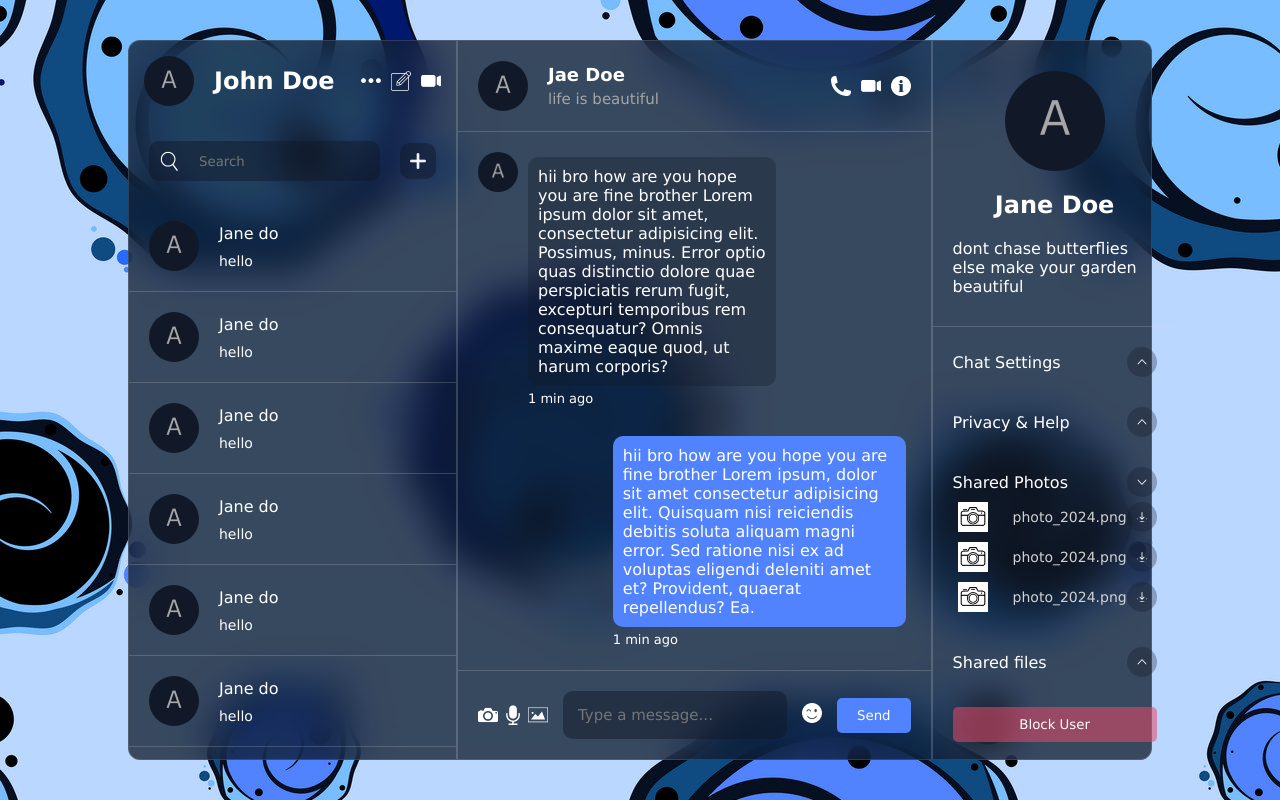
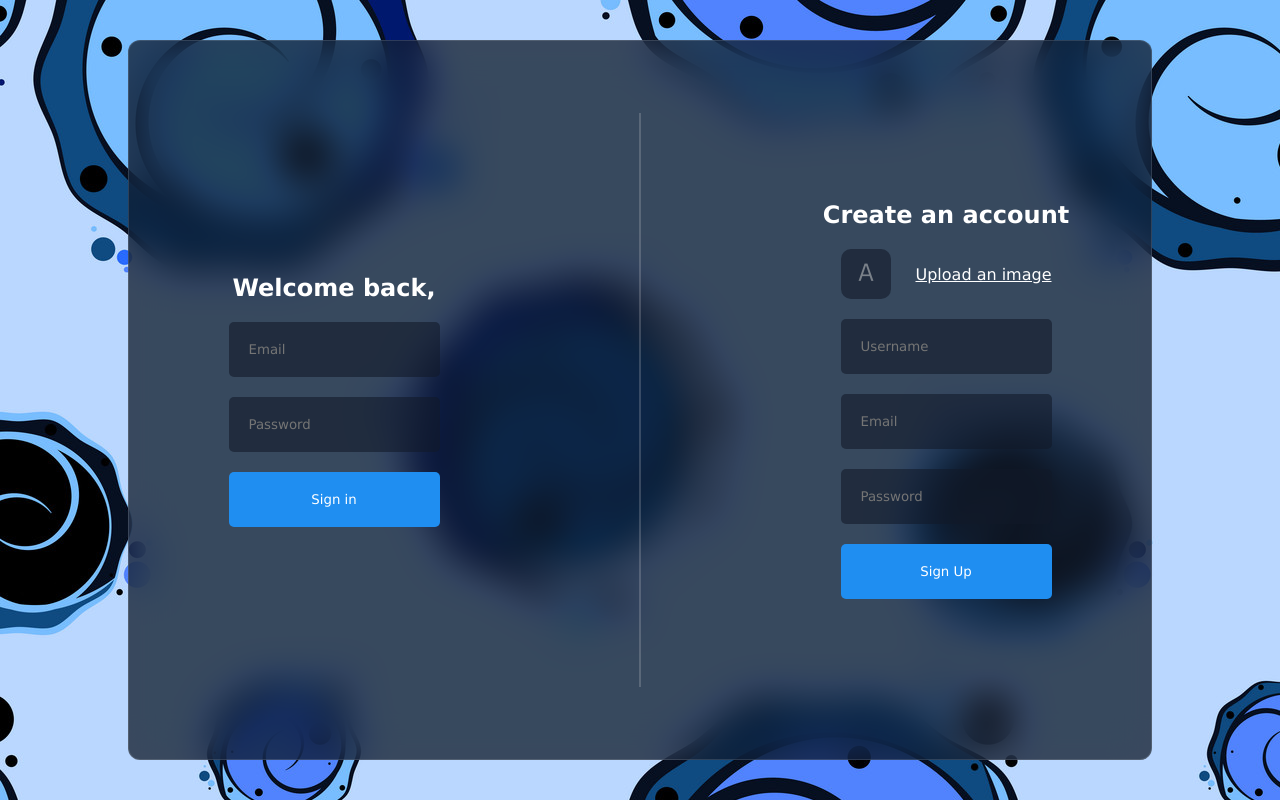
Before and after one commit to kamal-sethi/React-chat-app-with-firebase, a React (Create React App) app: page / in a window 1280 px wide. Built offline with nearby package versions, Linux system fonts and the light colour scheme.

Commit message:
login aand signup page completed

```diff
--- a/package.json
+++ b/package.json
@@ -10,6 +10,7 @@
     "react": "^18.3.1",
     "react-dom": "^18.3.1",
     "react-scripts": "5.0.1",
+    "react-toastify": "^10.0.5",
     "web-vitals": "^2.1.4"
   },
   "scripts": {
--- a/src/App.js
+++ b/src/App.js
@@ -3,13 +3,23 @@ import "./App.css";
 import List from "./components/list/List";
 import Chat from "./components/chat/Chat";
 import Detail from "./components/details/Detail";
+import Login from "./components/login/Login";
+import Notifications from "./components/notifications/Notifications";
 
 function App() {
+  const user = false;
   return (
     <div className="container">
-      <List />
-      <Chat />
-      <Detail />
+      {user ? (
+        <>
+          <List />
+          <Chat />
+          <Detail />
+        </>
+      ) : (
+        <Login />
+      )}
+      <Notifications />
     </div>
   );
 }
--- a/src/components/chat/Chat.jsx
+++ b/src/components/chat/Chat.jsx
@@ -1,4 +1,4 @@
-import React, { useState } from 'react'
+import React, { useEffect, useState,useRef} from 'react'
 import './chat.css'
 import EmojiPicker from 'emoji-picker-react'
 
@@ -9,6 +9,11 @@ const Chat = () => {
     setMessage((prev)=>prev+e.emoji);
     setOpen(false);
   }
+  const endRef=useRef(null);
+
+  useEffect(()=>{
+   endRef.current?.scrollIntoView({behavior:'smooth'})
+  },[])
   console.log(message)
   return (
     <div className='chat'>
@@ -34,12 +39,14 @@ const Chat = () => {
             <span>1 min ago</span>
           </div>
         </div>
+
         <div className="message own">
           <div className="texts">
             <p>hii bro how are you hope you are fine brother Lorem ipsum, dolor sit amet consectetur adipisicing elit. Quisquam nisi reiciendis debitis soluta aliquam magni error. Sed ratione nisi ex ad voluptas eligendi deleniti amet et? Provident, quaerat repellendus? Ea.</p>
             <span>1 min ago</span>
           </div>
         </div>
+
         <div className="message">
           <img src="./avatar.png" alt="" />
           <div className="texts">
@@ -47,6 +54,7 @@ const Chat = () => {
             <span>1 min ago</span>
           </div>
         </div>
+
         <div className="message own">
 
           <div className="texts">
@@ -70,6 +78,7 @@ const Chat = () => {
             <span>1 min ago</span>
           </div>
         </div>
+        <div ref={endRef}></div>
       </div>
       <div className="bottom">
         <div className="icons">
--- a/src/components/details/Detail.jsx
+++ b/src/components/details/Detail.jsx
@@ -60,7 +60,8 @@ const Detail = () => {
             <img src="./arrowUp.png" alt="" />
           </div>
         </div>
-        <button className='blockBtn'>Block User</button>
+        <button>Block User</button>
+        <button className='logout'>Logout</button>
       </div>
     </div>
   )
--- a/src/components/details/details.css
+++ b/src/components/details/details.css
@@ -6,7 +6,7 @@
         flex-direction: column;
         gap: 20px;
         align-items: center;
-        padding: 30px 20px;
+        padding: 15px 20px;
         border-bottom:1px solid #dddddd35;
 
         img{
@@ -18,10 +18,11 @@
         }
     }
     .info{
-        padding: 20px;
+        padding: 8px;
         display: flex;
         flex-direction: column;
-        gap: 30px;
+        gap: 20px;
+        margin-bottom: 0;
 
         .option{
             .title{
@@ -42,7 +43,7 @@
                 display: flex;
                 flex-direction: column;
                 /* align-items: center; */
-               gap: 20px;
+                 gap: 20px;
 
                .photoItem{
                 display: flex;
@@ -79,9 +80,9 @@
             }
 
         }
-        .blockBtn{
+        button{
             background-color: rgb(230, 74, 105,0.553);
-            padding: 10px 20px;
+            padding: 15px;
             color: white;
             border: none;
             border-radius: 5px;
@@ -90,7 +91,12 @@
             &:hover{
                 background-color: rgba(226, 12, 55, 0.553);
             }
+            &.logout{
+
+                background-color: #1a73e8
+            }
         }
+
     }
 
 
--- /dev/null
+++ b/src/components/login/Login.jsx
@@ -0,0 +1,59 @@
+import React, { useState } from 'react'
+import './login.css'
+import { toast } from 'react-toastify'
+
+const Login = () => {
+
+
+    const[avatar,setAvatar]=useState({
+
+        file:null,
+        url:""
+    })
+
+    const handleLogin=e=>{
+        e.preventDefault();
+        toast.warn('hello');
+    }
+
+    const handleAvatar=(e)=>{
+        if(e.target.files[0])
+        {
+        setAvatar({
+            file:e.target.files[0],
+            url:URL.createObjectURL(e.target.files[0])
+           })
+        }
+
+    }
+  return (
+    <div className='login'>
+        <div className="item">
+            <h2>Welcome back,</h2>
+            <form onSubmit={handleLogin}>
+                <input type='text' placeholder='Email' name='email'/>
+                <input type='password' placeholder='Password' name='password'/>
+                <button >Sign in</button>
+
+            </form>
+        </div>
+        <div className="separator"></div>
+        <div className="item">
+        <h2>Create an account</h2>
+            <form>
+                <label htmlFor='file'>
+                <img src={avatar.url || './avatar.png'} alt="" />
+                Upload an image
+                </label>
+                <input type='file' id='file' style={{display:'none'}} onChange={handleAvatar}/>
+                <input type='text' placeholder='Username' name='username'></input>
+                <input type='text' placeholder='Email' name='email'/>
+                <input type='password' placeholder='Password' name='password'/>
+                <button>Sign Up</button>
+            </form>
+        </div>
+    </div>
+  )
+}
+
+export default Login
--- /dev/null
+++ b/src/components/login/login.css
@@ -0,0 +1,70 @@
+.login{
+    width: 100%;
+    height: 100%;
+    display: flex;
+    align-items: center;
+    gap: 100px;
+
+    .item{
+        flex: 1;
+        display: flex;
+        flex-direction: column;
+        align-items: center;
+        gap: 20px;
+
+
+            form{
+                display: flex;
+                flex-direction: column;
+                gap: 20px;
+                align-items: center;
+                justify-content: center;
+
+
+                input{
+                    padding: 20px;
+                    border: none;
+                    outline: none;
+                    background-color: rgba(17,25,40,0.6);
+                    color: white;
+                    border-radius: 5px;
+                }
+                label{
+                    width: 100%;
+                    display: flex;
+                    align-items: center;
+                    justify-content:space-between;
+                    cursor: pointer;
+                    text-decoration: underline;
+
+                    img{
+                        width: 50px;
+                        height: 50px;
+                        border-radius: 10px;
+                        object-fit: cover;
+                        opacity: 0.6;
+                    }
+                }
+
+                button{
+                    width: 100%;
+                    padding: 20px;
+                    border: none;
+                    background-color: #1f8ef1;
+                    color: white;
+                    border-radius: 5px;
+                    cursor: pointer;
+                    font-weight: 500;
+                }
+
+            }
+
+
+
+    }
+    .separator{
+        height: 80%;
+        width: 2px;
+        background-color: #dddddd35;
+    }
+}
--- /dev/null
+++ b/src/components/notifications/Notifications.jsx
@@ -0,0 +1,16 @@
+import React from 'react'
+import { ToastContainer } from 'react-toastify'
+import 'react-toastify/dist/ReactToastify.css';
+
+
+const Notifications = () => {
+  return (
+
+    <div>
+
+    <ToastContainer position='bottom-right'/>
+    </div>
+  )
+}
+
+export default Notifications
```
Also changed, not shown: 1 other file (tests, documents, lock files or other folders).
